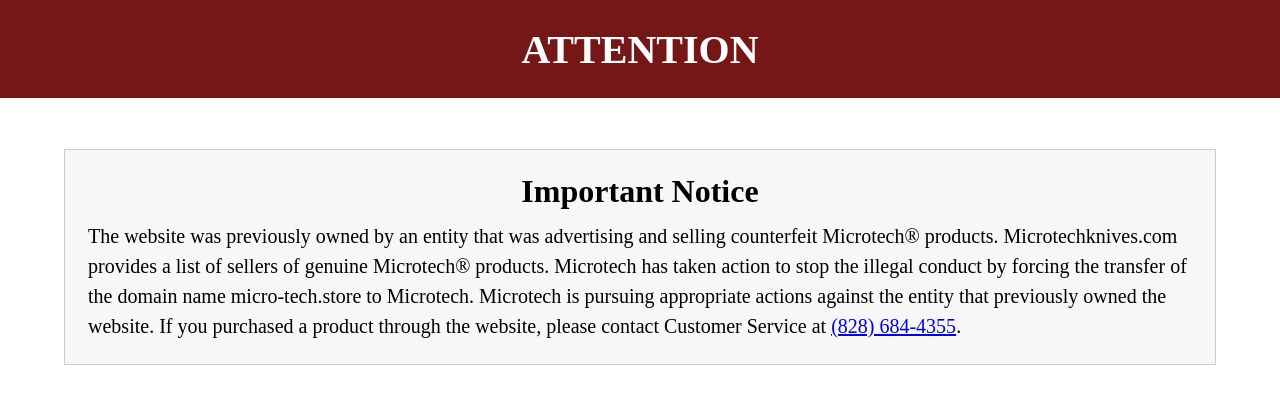
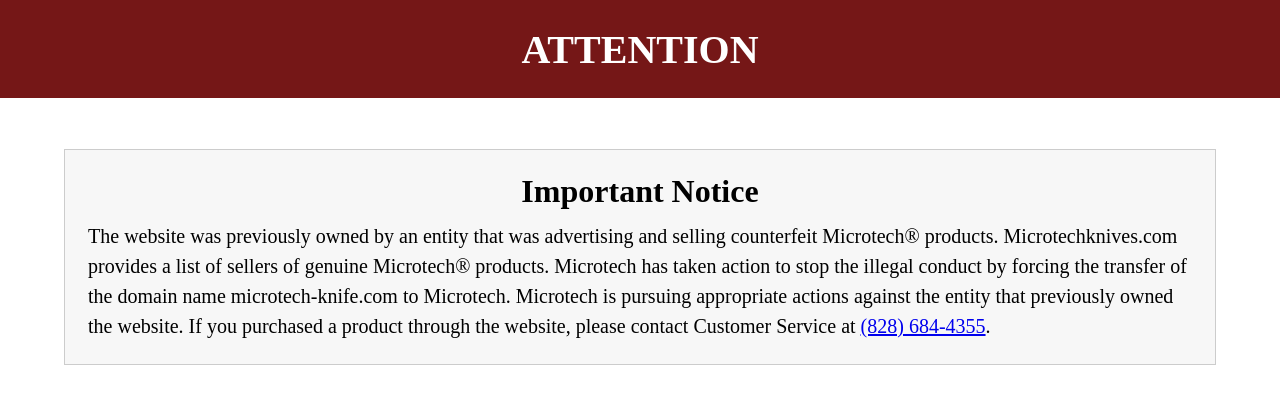
Before and after one commit to itmtk/techknife, a plain HTML site: page index.html in a window 1280 px wide. Drawn offline with Linux system fonts and the light colour scheme.

Commit message:
Update index.html

```diff
--- a/index.html
+++ b/index.html
@@ -15,7 +15,7 @@
             <h2>Important Notice</h2>
             <p>The website was previously owned by an entity that was advertising and selling counterfeit Microtech® products. Microtechknives.com provides a list of sellers of genuine Microtech® products.
 
-            Microtech has taken action to stop the illegal conduct by forcing the transfer of the domain name micro-tech.store to Microtech.
+            Microtech has taken action to stop the illegal conduct by forcing the transfer of the domain name microtech-knife.com to Microtech.
 
             Microtech is pursuing appropriate actions against the entity that previously owned the website.
 
```
